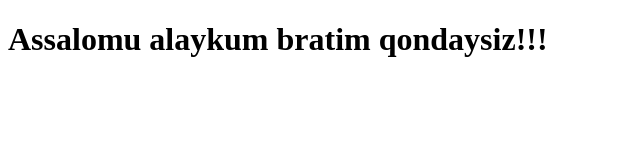
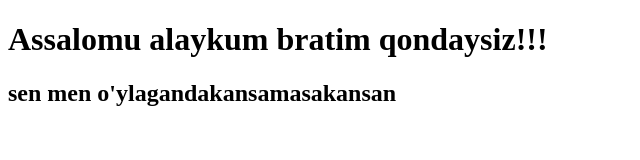
Before and after one commit to MRiqbolmirzo/testing.v, a plain HTML site: page index.html in a window 1280 px wide. Shown: the whole page, without its empty margins (0-640 px from the left). Drawn offline with Linux system fonts and the light colour scheme.

Commit message:
Update index.html
salm

```diff
--- a/index.html
+++ b/index.html
@@ -7,5 +7,6 @@
 </head>
 <body>
     <h1>Assalomu alaykum bratim qondaysiz!!!</h1>
+    <h2>sen men o'ylagandakansamasakansan</h2>
 </body>
 </html>
```
